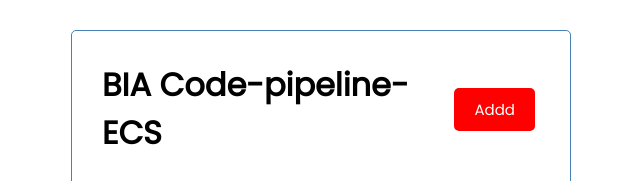
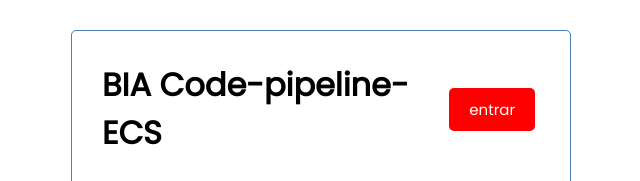
Before and after one commit to henrylle/bia, a React (Create React App) app in the folder client/: page / in a window 1280 px wide. Shown: the top 181 px of the page, without its empty margins (319-959 px from the left). Built offline with nearby package versions, Linux system fonts and the light colour scheme; no server answers.

Commit message:
atulizando el header

```diff
--- a/client/src/components/Header.js
+++ b/client/src/components/Header.js
@@ -11,7 +11,7 @@ const Header = ({ title, onAdd, showAdd }) => {
       {location.pathname === "/" && (
         <Button
           color={showAdd ? "blue" : "red"}
-          text={showAdd ? "cerrar" : "Addd"}
+          text={showAdd ? "cerrar" : "entrar"}
           onClick={onAdd}
         />
       )}
```
